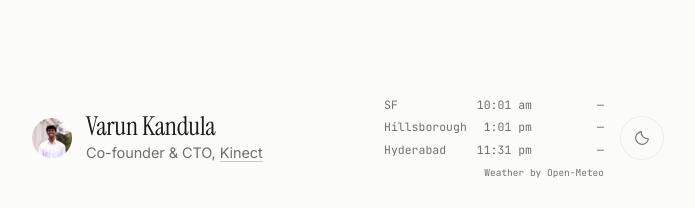
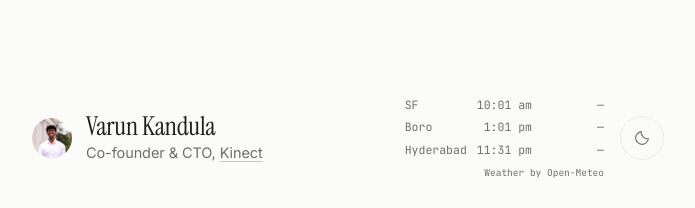
Before and after one commit to VarunKandula/VarunKandula.github.io, a plain HTML site: page index.html in a window 1280 px wide. Shown: the top 208 px of the page, without its empty margins (292-987 px from the left). Drawn offline with Linux system fonts and the light colour scheme; no server answers.

Commit message:
Label Hillsborough as Boro

```diff
--- a/css/styles.css
+++ b/css/styles.css
@@ -126,7 +126,7 @@ h1 {
 
 .places { color: var(--muted); flex: none; }
 .place-list { list-style: none; margin: 0; padding: 0; display: grid; row-gap: 4px; }
-.place-row { display: grid; grid-template-columns: 12ch 8ch 62px; column-gap: 10px; align-items: center; white-space: nowrap; }
+.place-row { display: grid; grid-template-columns: 9ch 8ch 62px; column-gap: 10px; align-items: center; white-space: nowrap; }
 .place-name { text-decoration: none; }
 .place-time { text-align: right; }
 .place-weather { display: flex; align-items: center; justify-content: flex-end; gap: 6px; }
--- a/index.html
+++ b/index.html
@@ -44,7 +44,7 @@
                 </span>
               </li>
               <li class="place-row" data-place="hillsborough" data-name="Hillsborough, New Jersey" data-time-zone="America/New_York" data-latitude="40.506" data-longitude="-74.674">
-                <span class="place-name" title="Hillsborough, New Jersey">Hillsborough</span>
+                <span class="place-name" title="Hillsborough, New Jersey">Boro</span>
                 <time class="place-time" data-clock>--:--</time>
                 <span class="place-weather" role="img" aria-label="Weather unavailable" data-weather>
                   <svg class="weather-icon" viewBox="0 0 24 24" width="16" height="16" fill="none" stroke="currentColor" stroke-width="1.5" stroke-linecap="round" stroke-linejoin="round" aria-hidden="true" data-weather-icon></svg>
```
Also changed, not shown: 3 other files.
